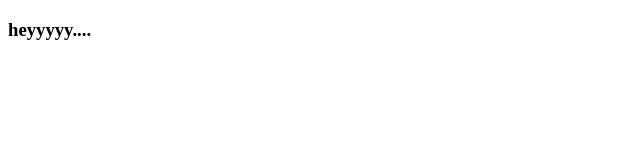
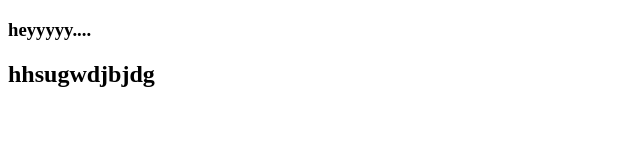
Before and after one commit to Anwaar-ul-hassan/git-Project, a plain HTML site: page index.html in a window 1280 px wide. Shown: the whole page, without its empty margins (0-640 px from the left). Drawn offline with Linux system fonts and the light colour scheme.

Commit message:
add heading in index.html

```diff
--- a/index.html
+++ b/index.html
@@ -8,5 +8,6 @@
 </head>
 <body>
     <h3>heyyyyy....</h3>
+    <h2>hhsugwdjbjdg</h2>
 </body>
 </html>
```
